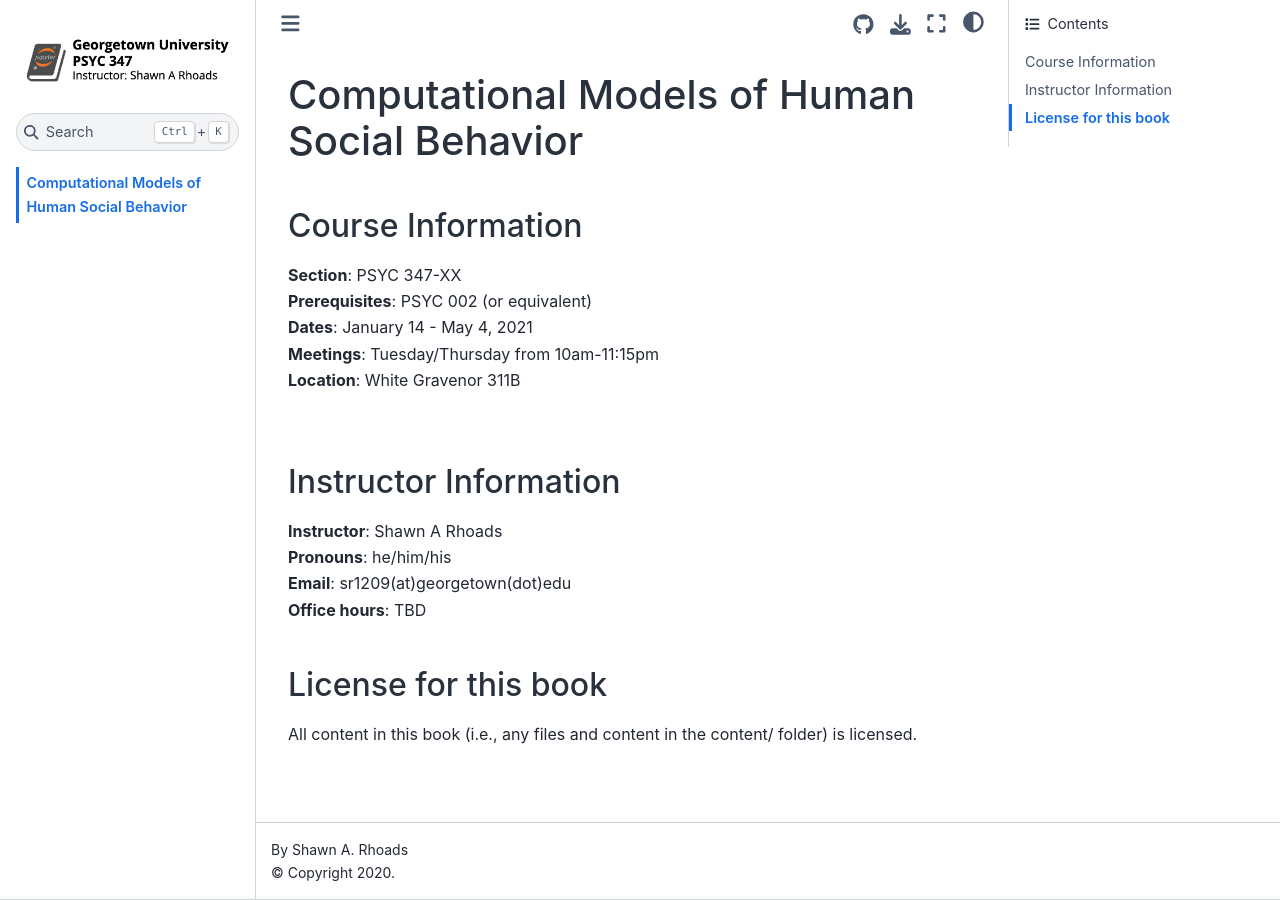
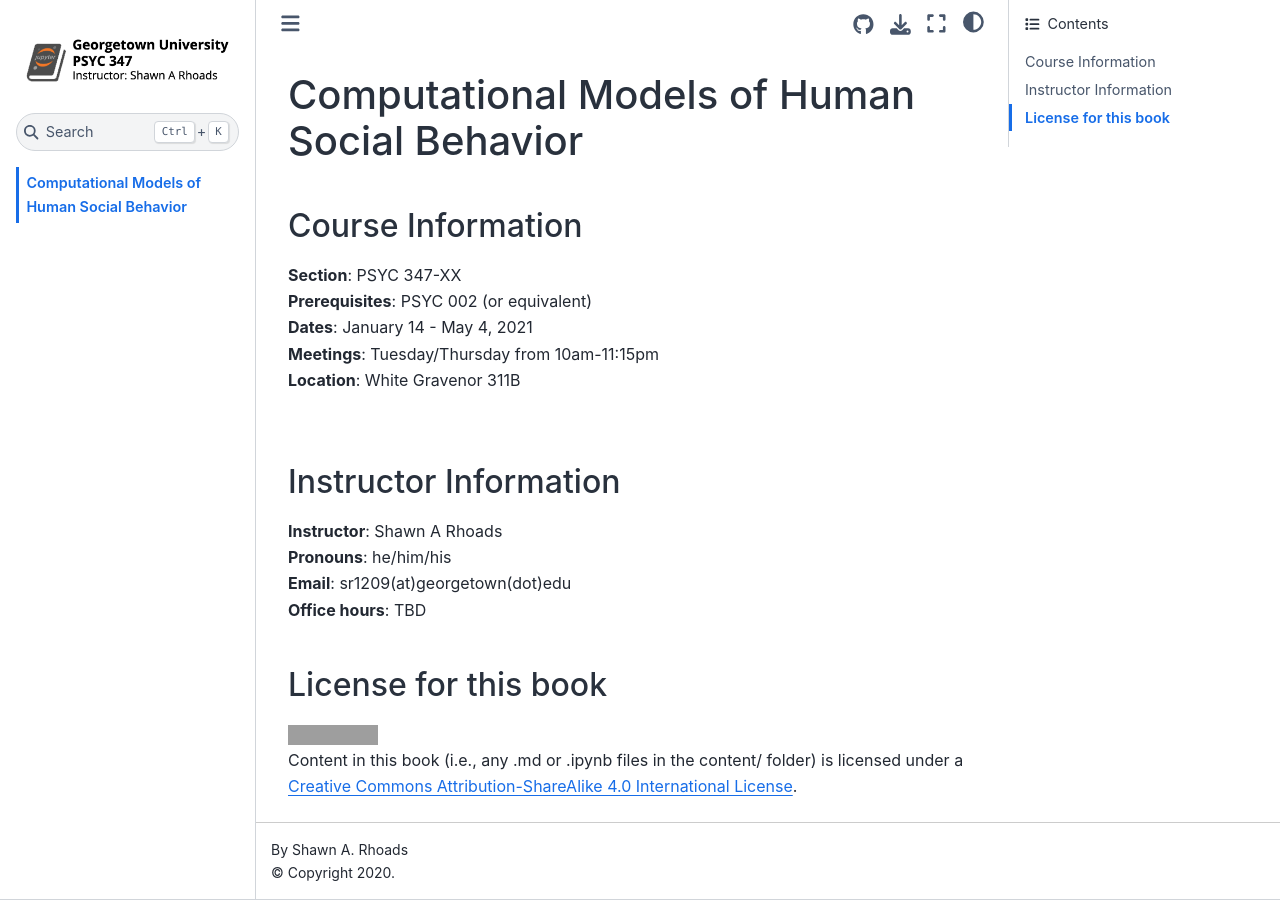
Before and after one commit to shawnrhoads/gu-psyc-347, a Jupyter Book: the page built from content/index.md, in a window 1280 px wide. Built offline with Jupyter Book 1.0.4 settings and Sphinx 7.4.7 and the Sphinx Book theme 1.1.4, drawn with Linux system fonts in a browser that asks for light colours; pages that are not in the unit, such as notebooks, are missing from menus; grey boxes are pictures that could not be loaded.

Commit message:
updated index.md with CC-BY-SA-4.0 License

```diff
--- a/content/index.md
+++ b/content/index.md
@@ -12,8 +12,8 @@
 **Instructor**: Shawn A Rhoads<br>
 **Pronouns**: he/him/his<br>
 **Email**: sr1209(at)georgetown(dot)edu<br>
-**Office hours**: TBD
+**Office hours**: TBD</br>
 
 ## License for this book
 
-All content in this book (i.e., any files and content in the content/ folder) is licensed.
+<a rel="license" href="http://creativecommons.org/licenses/by-sa/4.0/"><img alt="Creative Commons License" style="border-width:0" src="https://i.creativecommons.org/l/by-sa/4.0/88x31.png" /></a><br />Content in this book (i.e., any .md or .ipynb files in the content/ folder) is licensed under a <a rel="license" href="http://creativecommons.org/licenses/by-sa/4.0/">Creative Commons Attribution-ShareAlike 4.0 International License</a>.
```
